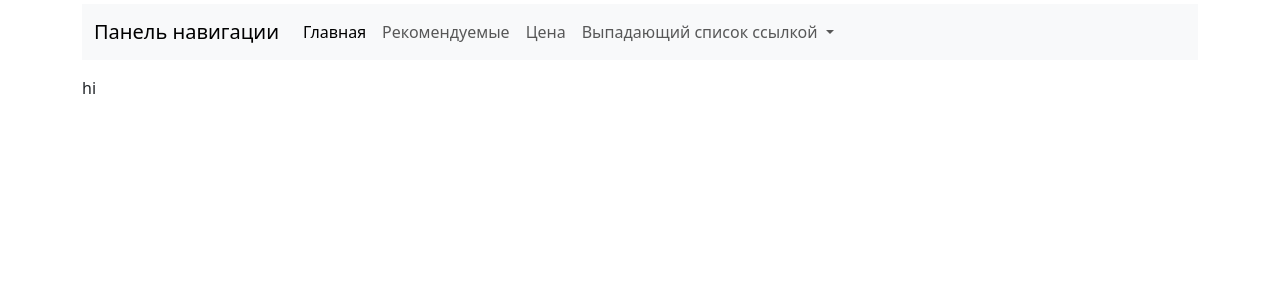
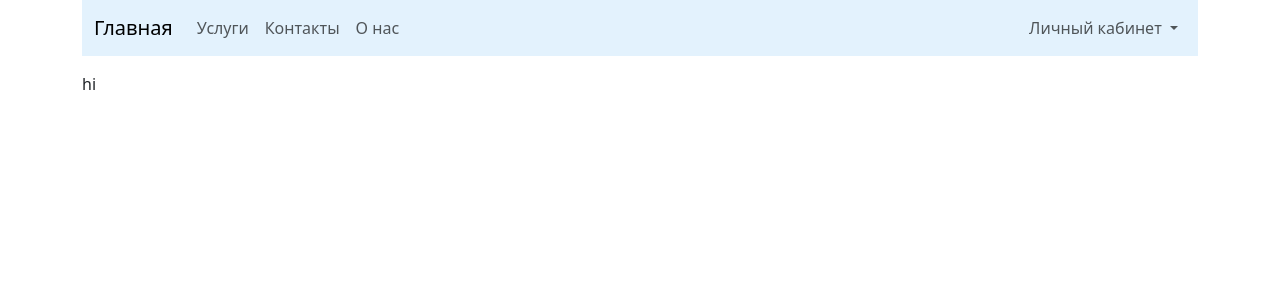
Before and after one commit to AlexandrBxbrxv/Medical_Diagnostics, a Django app: page / in a window 1280 px wide. Shown: the top 300 px of the page. Run offline with Django 4.2, Linux system fonts and the light colour scheme.

Commit message:
визуальные изменения шаблона

```diff
--- a/main/templates/main/base.html
+++ b/main/templates/main/base.html
@@ -7,7 +7,7 @@
   <link rel="stylesheet" href="https://cdn.jsdelivr.net/npm/bootstrap@5.3.3/dist/css/bootstrap.min.css">
 </head>
 <body>
-<div class="container mt-1">
+<div class="container">
   {% include 'main/includes/inc_navbar.html' %}
 </div>
 <div class="container mt-1">
--- a/main/templates/main/includes/inc_navbar.html
+++ b/main/templates/main/includes/inc_navbar.html
@@ -1,28 +1,42 @@
-<nav class="navbar navbar-expand-lg bg-body-tertiary">
+<nav class="navbar navbar-expand-lg" style="background-color: #e3f2fd;">
   <div class="container-fluid">
-    <a class="navbar-brand" href="#">Панель навигации</a>
-    <button class="navbar-toggler" type="button" data-bs-toggle="collapse" data-bs-target="#navbarNavDropdown" aria-controls="navbarNavDropdown" aria-expanded="false" aria-label="Переключатель навигации">
+    <a class="navbar-brand" href="{% url 'main:index' %}">Главная</a>
+    <button class="navbar-toggler" type="button" data-bs-toggle="collapse" data-bs-target="#navbarNavDropdown"
+            aria-controls="navbarNavDropdown" aria-expanded="false" aria-label="Toggle navigation">
       <span class="navbar-toggler-icon"></span>
     </button>
     <div class="collapse navbar-collapse" id="navbarNavDropdown">
-      <ul class="navbar-nav">
+      <ul class="navbar-nav me-auto">
         <li class="nav-item">
-          <a class="nav-link active" aria-current="page" href="#">Главная</a>
+          <a class="nav-link" href="#">Услуги</a>
         </li>
         <li class="nav-item">
-          <a class="nav-link" href="#">Рекомендуемые</a>
+          <a class="nav-link" href="#">Контакты</a>
         </li>
         <li class="nav-item">
-          <a class="nav-link" href="#">Цена</a>
+          <a class="nav-link" href="#">О нас</a>
         </li>
-        <li class="nav-item dropdown">
+      </ul>
+      <ul class="navbar-nav">
+        <li class="nav-item dropdown ms-auto">
           <a class="nav-link dropdown-toggle" href="#" role="button" data-bs-toggle="dropdown" aria-expanded="false">
-            Выпадающий список ссылкой
+            {% if user.is_authenticated %}
+            {{ user }}
+            {% else %}
+            Личный кабинет
+            {% endif %}
           </a>
-          <ul class="dropdown-menu">
-            <li><a class="dropdown-item" href="#">Действие</a></li>
-            <li><a class="dropdown-item" href="#">Другое действие</a></li>
-            <li><a class="dropdown-item" href="#">Что-то еще здесь</a></li>
+          <ul class="dropdown-menu dropdown-menu-end">
+            {% if user.is_authenticated %}
+            {% if user.is_superuser %}
+            <li><a class="dropdown-item" href="http://127.0.0.1:8000/admin/">Админка</a></li>
+            {% endif %}
+            <li><a class="dropdown-item" href="#">Профиль</a></li>
+            <li><a class="dropdown-item" href="#">Выйти</a></li>
+            {% else %}
+            <li><a class="dropdown-item" href="#">Войти</a></li>
+            <li><a class="dropdown-item" href="#">Регистрация</a></li>
+            {% endif %}
           </ul>
         </li>
       </ul>
```
